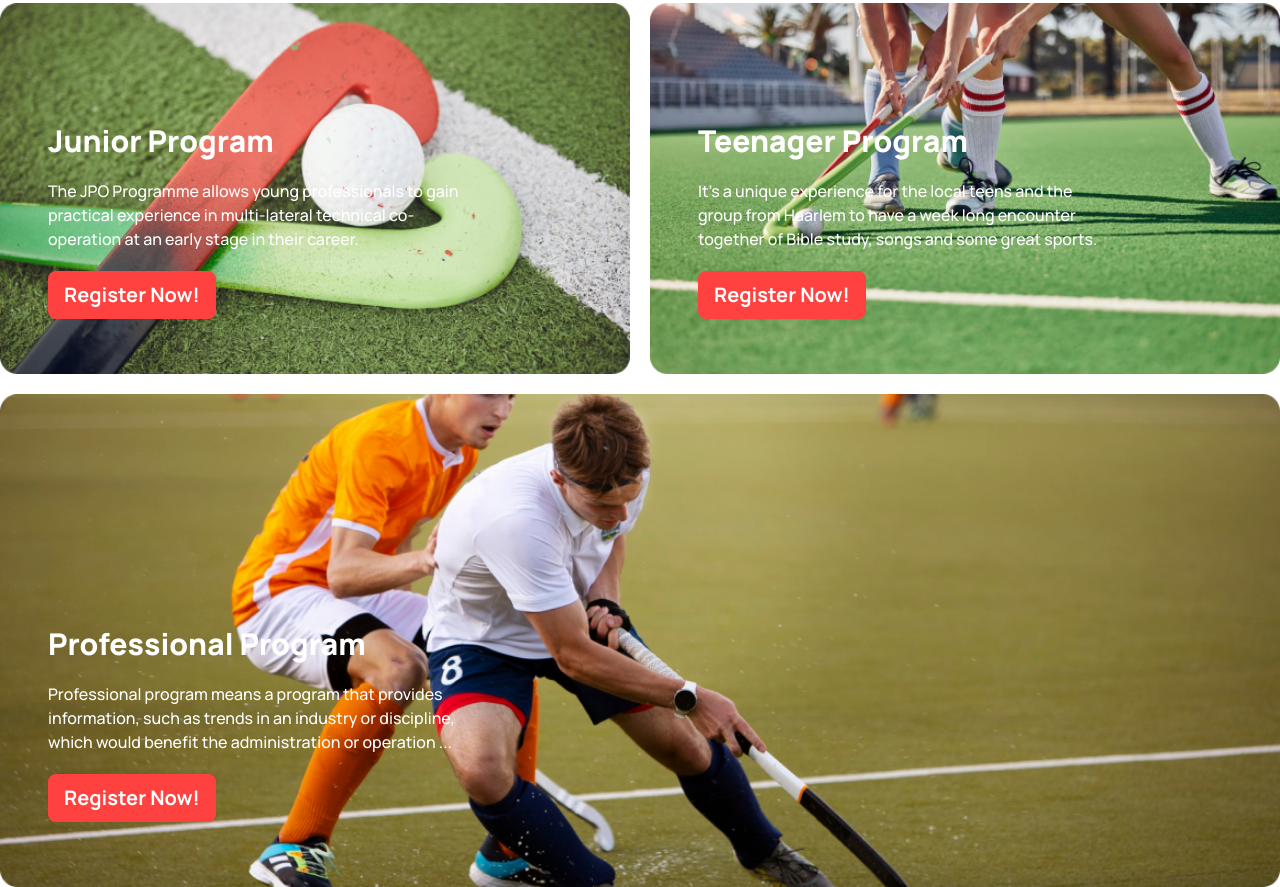
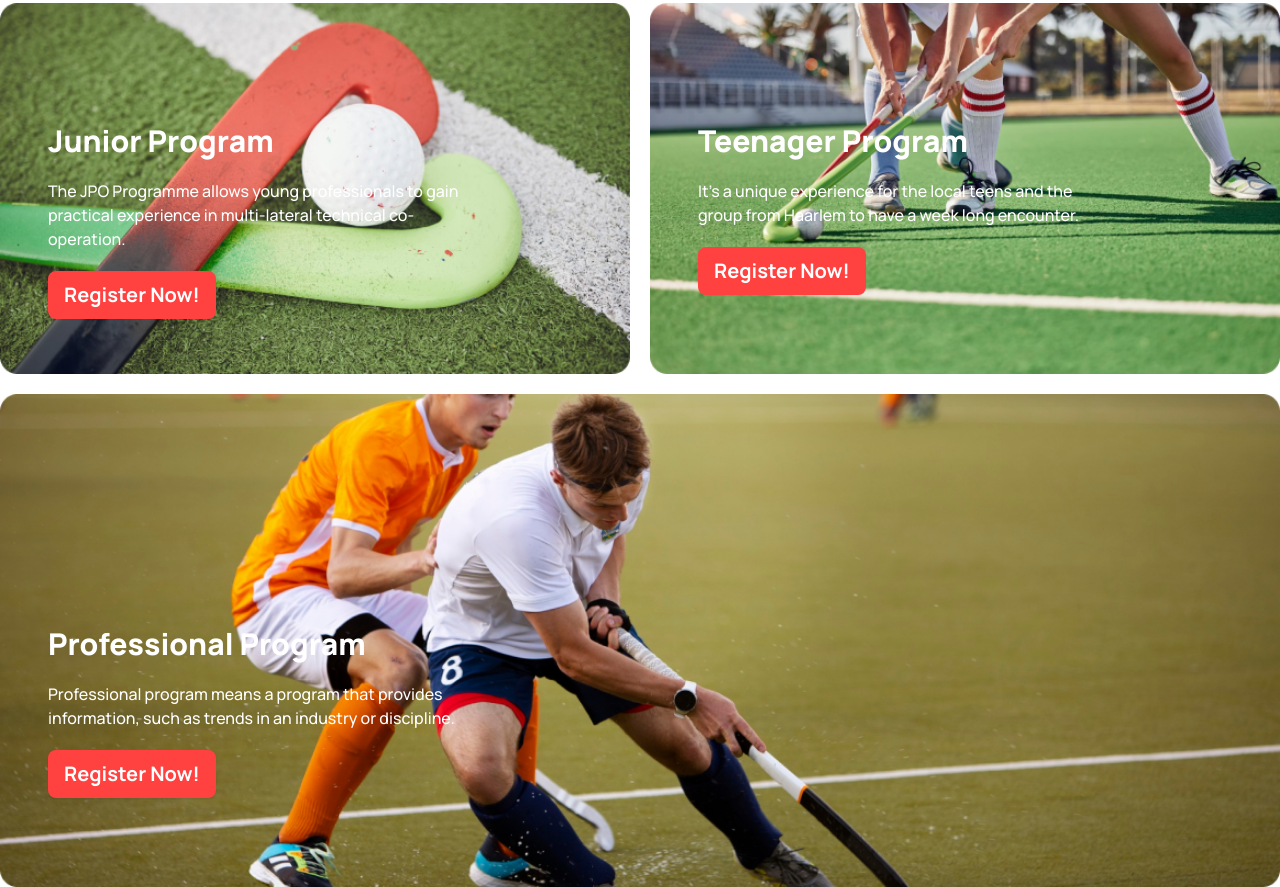
Before and after one commit to AsadurRubel/third-assignment, a plain HTML site: page index.html in a window 1280 px wide. Shown: the part 1478-2365 px from the top of the page. Drawn offline with nearby package versions, Linux system fonts and the light colour scheme.

Commit message:
Finally Complete The Project

```diff
--- a/index.html
+++ b/index.html
@@ -100,7 +100,7 @@ data-theme="light"
                 class="mr-5 text-2xl hover:cursor-pointer hidden lg:block fa-solid fa-magnifying-glass"
               ></i>
               <a
-                class="btn text-poppins text-xl font-semibold bg-[#FF4240] text-white px-5"
+                class="btn text-poppins text-xl font-bold bg-[#FF4240] text-white px-2 lg:px-5"
                 >Get Ticket</a
               >
             </div>
@@ -355,13 +355,13 @@ data-theme="light"
             >
               <div class="flex-1 px-4 lg:p-0">
                 <div
-                  class="absolute mt-5 lg:mt-28 w-5/6 lg:w-1/3 p-2 ml-10 space-y-5"
+                  class="absolute mt-1 lg:mt-28 w-5/6 lg:w-1/3 p-2 ml-10 space-y-2 lg:space-y-5"
                 >
                   <h4 class="text-3xl text-white font-extrabold">
                     Junior Program
                   </h4>
                   <p class="text-white font-medium">
-                    The JPO Programme allows young professionals to gain practical experience in multi-lateral technical co-operation at an early stage in their career.
+                    The JPO Programme allows young professionals to gain practical experience in multi-lateral technical co-operation.
                   </p>
                   <button
                     class="btn bg-[#FF4240] text-white border-none hover:bg-[#f3622d] text-xl font-bold"
@@ -376,13 +376,13 @@ data-theme="light"
 
               <div class="flex-1 px-4 lg:p-0">
                 <div
-                  class="absolute mt-5 lg:mt-28 w-5/6 lg:w-1/3 p-2 ml-10 space-y-5"
+                  class="absolute mt-1 lg:mt-28 w-5/6 lg:w-1/3 p-2 ml-10 space-y-2 lg:space-y-5"
                 >
                   <h4 class="text-3xl text-white font-extrabold">
                     Teenager Program
                   </h4>
                   <p class="text-white font-medium">
-                    It's a unique experience for the local teens and the group from Haarlem to have a week long encounter together of Bible study, songs and some great sports.
+                    It's a unique experience for the local teens and the group from Haarlem to have a week long encounter.
                   </p>
                   <button
                     class="btn bg-[#FF4240] text-white border-none hover:bg-[#f3622d] text-xl font-bold"
@@ -398,13 +398,13 @@ data-theme="light"
 
             <div class="px-4 lg:p-0">
               <div
-                class="absolute mt-5 lg:mt-56 w-5/6 lg:w-1/3 p-2 ml-10 space-y-5"
+                class="absolute mt-1 lg:mt-56 w-5/6 lg:w-1/3 p-2 ml-10 space-y-2 lg:space-y-5"
               >
                 <h4 class="text-3xl text-white font-extrabold">
                   Professional Program
                 </h4>
                 <p class="text-white font-medium">
-                  Professional program means a program that provides information, such as trends in an industry or discipline, which would benefit the administration or operation ...
+                  Professional program means a program that provides information, such as trends in an industry or discipline.
                 </p>
                 <button
                   class="btn bg-[#FF4240] text-white border-none hover:bg-[#f3622d] text-xl font-bold"
```
